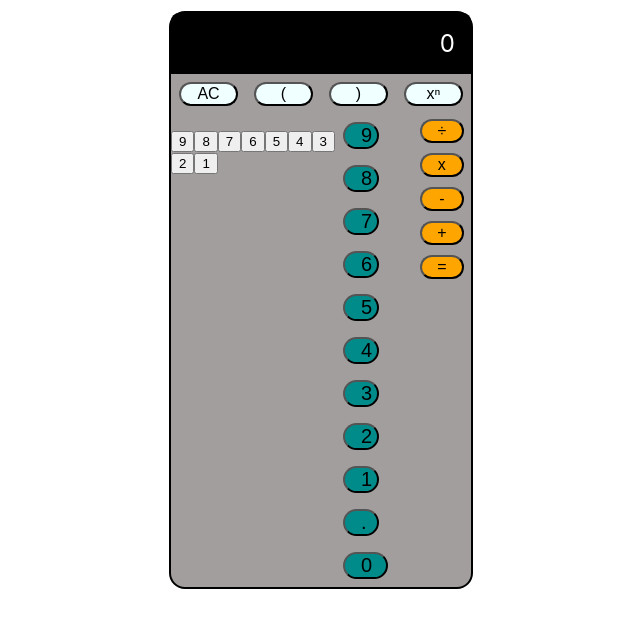
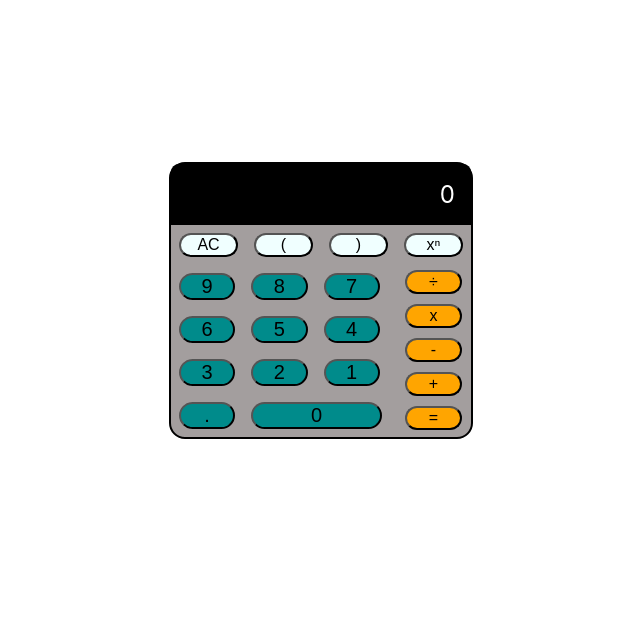
Before and after one commit to hammyhammer/calculator, a React (Create React App) app in the folder client/: page / in a window 1280 px wide. Shown: the top 628 px of the page, without its empty margins (319-959 px from the left). Built offline with nearby package versions, Linux system fonts and the light colour scheme.

Commit message:
having key id error buttons are styled

```diff
--- a/client/src/App.tsx
+++ b/client/src/App.tsx
@@ -1,8 +1,6 @@
 import React, { MouseEventHandler, ReactElement, ReactNode, useState } from 'react';
 import './App.css';
 import ButtonFunctions from './components/ButtonFunctions';
-
-
 
 function App() {
 
@@ -44,7 +42,6 @@ function App() {
     }
     return <div>{digits}</div>
   }
-  createDigits()
   return (
     <div className="App">
 
@@ -62,18 +59,8 @@ function App() {
         </div>
 
         <div className='bottom'>
-
-          <p>{createDigits()}</p>
           <div className='digits'>
-            <button onClick={(event: React.MouseEvent<HTMLElement>) => updateValue('9')}>9</button>
-            <button onClick={(event: React.MouseEvent<HTMLElement>) => updateValue('8')}>8</button>
-            <button onClick={(event: React.MouseEvent<HTMLElement>) => updateValue('7')}>7</button>
-            <button onClick={(event: React.MouseEvent<HTMLElement>) => updateValue('6')}>6</button>
-            <button onClick={(event: React.MouseEvent<HTMLElement>) => updateValue('5')}>5</button>
-            <button onClick={(event: React.MouseEvent<HTMLElement>) => updateValue('4')}>4</button>
-            <button onClick={(event: React.MouseEvent<HTMLElement>) => updateValue('3')}>3</button>
-            <button onClick={(event: React.MouseEvent<HTMLElement>) => updateValue('2')}>2</button>
-            <button onClick={(event: React.MouseEvent<HTMLElement>) => updateValue('1')}>1</button>
+            {createDigits()}
             <button onClick={(event: React.MouseEvent<HTMLElement>) => updateValue('.')}>.</button>
             <button className='zero' onClick={(event: React.MouseEvent<HTMLElement>) => updateValue('0')}>0</button>
           </div>
```
